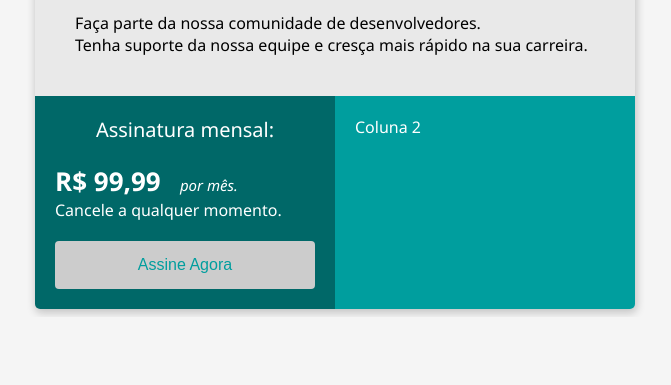
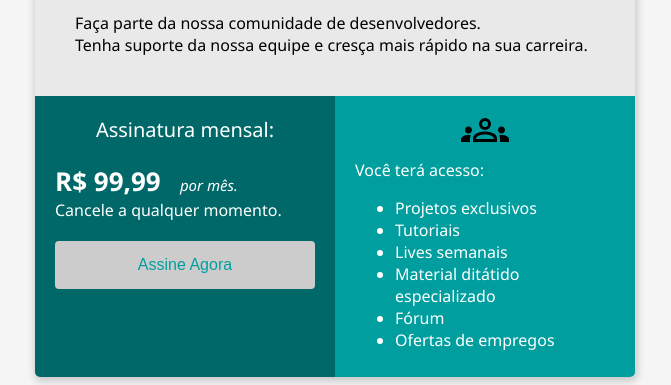
Before and after one commit to CEduardo-sys/bootcamp-devjr-modulo2, a plain HTML site: page index.html in a window 1280 px wide. Shown: the part 633-1018 px from the top of the page, without its empty margins (305-976 px from the left). Before the commit the page ends 950 px from the top, so only its background shows below. Drawn offline with Linux system fonts and the light colour scheme.

Commit message:
closes #5 - ul e li

```diff
--- a/index.html
+++ b/index.html
@@ -55,7 +55,7 @@
         .col-2{
             background-color: #009E9E;
             width: 50%;
-            padding: 20px;
+            padding: 10px 20px;
             color: #ffffff;
         }
 
@@ -94,6 +94,10 @@
         background-color: #E9E9E9;
        }
 
+       .image-group{
+        text-align: center;
+       }
+
     </style>
 
 
@@ -127,7 +131,22 @@
                 <button class="button">Assine Agora</button>
             </div>
             <div class="col-2">
-                Coluna 2
+
+                <div class="image-group">
+                    <object data="groups_FILL0_wght400_GRAD0_opsz48.svg" type="image/svg+xml"></object>
+                </div>
+
+                <div>
+                    Você terá acesso:
+                </div>
+                <ul>
+                    <li>Projetos exclusivos</li>
+                    <li>Tutoriais</li>
+                    <li>Lives semanais</li>
+                    <li>Material ditátido especializado</li>
+                    <li>Fórum</li>
+                    <li>Ofertas de empregos</li>
+                </ul>
             </div>
         </div>
     </div>
```
Also changed, not shown: groups_FILL0_wght400_GRAD0_opsz48.svg (added).
